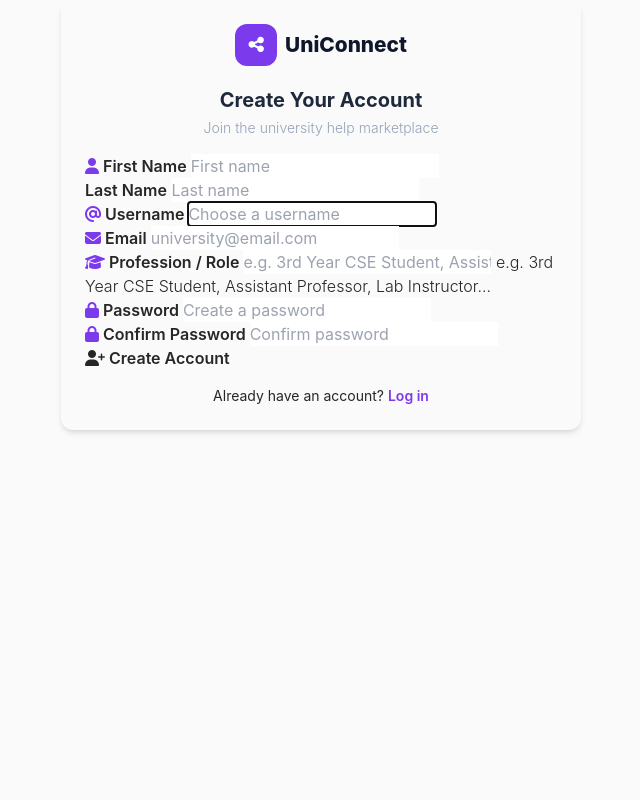
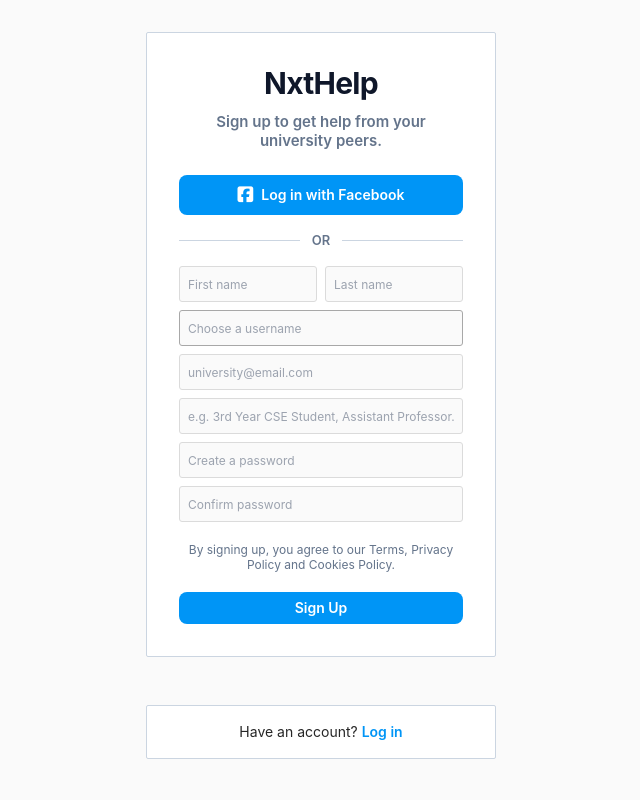
Before and after one commit to NXTSTILE/nxthelp, a Django app: page /register/ in a window 1280 px wide. Shown: the whole page, without its empty margins (319-959 px from the left). Run offline with Django 4.2, Linux system fonts and the light colour scheme; some libraries are stand-ins or nearby versions.

Commit message:
frontend modification

```diff
--- a/accounts/templates/accounts/register.html
+++ b/accounts/templates/accounts/register.html
@@ -2,111 +2,111 @@
 {% block title %}Register{% endblock %}
 
 {% block content %}
-<div class="auth-page">
-    <div class="auth-card scale-in rounded-xl p-6 shadow-md" style="max-width:520px;margin:0 auto;">
-        <div class="auth-header text-center mb-4">
-            <a href="{% url 'landing' %}" class="nav-brand"
-                style="justify-content:center; margin-bottom:1.25rem; display:flex; align-items:center; gap:.5rem; text-decoration:none;">
-                <span class="brand-icon"
-                    style="width:42px;height:42px;border-radius:12px;display:inline-flex;align-items:center;justify-content:center;background:#7c3aed;color:#fff;font-size:1.1rem;">
-                    <i class="fas fa-share-nodes"></i>
-                </span>
-                <span class="brand-text" style="font-size:1.3rem;font-weight:800;color:#0f172a;">UniConnect</span>
-            </a>
-            <h1 class="text-xl font-bold text-slate-800 mb-1">Create Your Account</h1>
-            <p class="text-slate-400 font-light text-sm">Join the university help marketplace</p>
+<div class="feed-container flex items-center justify-center min-h-[80vh] py-8">
+    <div class="w-full max-w-[350px] bg-white border border-slate-300 p-8 flex flex-col items-center mx-4 md:mx-0 rounded-sm">
+        <h1 class="text-3xl font-bold mb-3 tracking-tight text-slate-900" style="font-family: -apple-system, BlinkMacSystemFont, 'Segoe UI', Roboto, Helvetica, Arial, sans-serif;">NxtHelp</h1>
+
+        <p class="text-[15px] font-semibold text-slate-500 text-center mb-6 leading-tight">
+            Sign up to get help from your university peers.
+        </p>
+
+        <a href="#" class="w-full bg-[#0095f6] hover:bg-[#1877f2] text-white font-semibold rounded-lg py-1.5 text-sm transition-colors mb-4 flex items-center justify-center gap-2">
+            <i class="fab fa-facebook-square text-lg"></i> Log in with Facebook
+        </a>
+
+        <div class="flex items-center gap-3 w-full mb-4">
+            <div class="h-px bg-slate-300 flex-1"></div>
+            <div class="text-[13px] font-semibold text-slate-500 uppercase">OR</div>
+            <div class="h-px bg-slate-300 flex-1"></div>
         </div>
 
-        <form method="POST" action="{% url 'register' %}" novalidate>
+        <form method="POST" action="{% url 'register' %}" novalidate class="w-full flex flex-col gap-2">
             {% csrf_token %}
 
-            <div class="name-fields-grid">
-                <div class="form-group">
-                    <label class="form-label font-semibold" for="id_first_name">
-                        <i class="fas fa-user me-1" style="color:#7c3aed"></i>First Name
-                    </label>
+            <div class="flex gap-2">
+                <div class="flex-1">
                     {{ form.first_name }}
-                    {% for error in form.first_name.errors %}
-                    <span class="form-error">{{ error }}</span>
-                    {% endfor %}
                 </div>
-                <div class="form-group">
-                    <label class="form-label font-semibold" for="id_last_name">Last Name</label>
+                <div class="flex-1">
                     {{ form.last_name }}
-                    {% for error in form.last_name.errors %}
-                    <span class="form-error">{{ error }}</span>
-                    {% endfor %}
                 </div>
             </div>
 
-            <div class="form-group">
-                <label class="form-label font-semibold" for="id_username">
-                    <i class="fas fa-at me-1" style="color:#7c3aed"></i>Username
-                </label>
+            {% if form.first_name.errors or form.last_name.errors %}
+            <div class="text-rose-500 text-xs px-1">Name is required/invalid.</div>
+            {% endif %}
+
+            <div>
                 {{ form.username }}
                 {% for error in form.username.errors %}
-                <span class="form-error">{{ error }}</span>
+                <div class="text-rose-500 text-xs px-1 mt-0.5">{{ error }}</div>
                 {% endfor %}
             </div>
 
-            <div class="form-group">
-                <label class="form-label font-semibold" for="id_email">
-                    <i class="fas fa-envelope me-1" style="color:#7c3aed"></i>Email
-                </label>
+            <div>
                 {{ form.email }}
                 {% for error in form.email.errors %}
-                <span class="form-error">{{ error }}</span>
+                <div class="text-rose-500 text-xs px-1 mt-0.5">{{ error }}</div>
                 {% endfor %}
             </div>
 
-            <div class="form-group">
-                <label class="form-label font-semibold" for="id_profession">
-                    <i class="fas fa-graduation-cap me-1" style="color:#7c3aed"></i>Profession / Role
-                </label>
+            <div>
                 {{ form.profession }}
-                <span class="form-help font-light">e.g. 3rd Year CSE Student, Assistant Professor, Lab
-                    Instructor...</span>
                 {% for error in form.profession.errors %}
-                <span class="form-error">{{ error }}</span>
+                <div class="text-rose-500 text-xs px-1 mt-0.5">{{ error }}</div>
                 {% endfor %}
             </div>
 
-            <div class="form-group">
-                <label class="form-label font-semibold" for="id_password1">
-                    <i class="fas fa-lock me-1" style="color:#7c3aed"></i>Password
-                </label>
+            <div>
                 {{ form.password1 }}
                 {% for error in form.password1.errors %}
-                <span class="form-error">{{ error }}</span>
+                <div class="text-rose-500 text-xs px-1 mt-0.5">{{ error }}</div>
                 {% endfor %}
             </div>
 
-            <div class="form-group">
-                <label class="form-label font-semibold" for="id_password2">
-                    <i class="fas fa-lock me-1" style="color:#7c3aed"></i>Confirm Password
-                </label>
+            <div>
                 {{ form.password2 }}
                 {% for error in form.password2.errors %}
-                <span class="form-error">{{ error }}</span>
+                <div class="text-rose-500 text-xs px-1 mt-0.5">{{ error }}</div>
                 {% endfor %}
             </div>
 
             {% if form.non_field_errors %}
-            <div class="p-3 rounded-lg mb-3" style="background:#fef2f2;border:1px solid #fecaca;">
+            <div class="text-rose-500 text-xs text-center my-1">
                 {% for error in form.non_field_errors %}
-                <p class="form-error" style="margin:0;"><i class="fas fa-exclamation-circle me-1"></i>{{ error }}</p>
+                <div>{{ error }}</div>
                 {% endfor %}
             </div>
             {% endif %}
 
-            <button type="submit" class="btn btn-primary btn-block btn-lg font-semibold">
-                <i class="fas fa-user-plus"></i> Create Account
+            <p class="text-xs text-slate-500 text-center my-3 leading-tight px-2">
+                By signing up, you agree to our Terms, Privacy Policy and Cookies Policy.
+            </p>
+
+            <button type="submit" class="w-full bg-[#0095f6] hover:bg-[#1877f2] text-white font-semibold rounded-lg py-1.5 text-sm transition-colors">
+                Sign Up
             </button>
         </form>
-
-        <div class="auth-footer text-center mt-4 text-sm">
-            Already have an account? <a href="{% url 'login' %}" class="font-semibold" style="color:#7c3aed;">Log in</a>
-        </div>
     </div>
 </div>
+
+<div class="w-full max-w-[350px] bg-white border border-slate-300 p-4 text-center text-sm mx-auto mt-4 rounded-sm mb-8">
+    Have an account? <a href="{% url 'login' %}" class="text-[#0095f6] font-semibold">Log in</a>
+</div>
+
+<style>
+    /* Styling Django forms to look like Instagram inputs */
+    input[type="text"], input[type="password"], input[type="email"] {
+        width: 100%;
+        background-color: #fafafa;
+        border: 1px solid #dbdbdb;
+        border-radius: 3px;
+        padding: 9px 8px 7px;
+        font-size: 12px;
+        outline: none;
+    }
+    input[type="text"]:focus, input[type="password"]:focus, input[type="email"]:focus {
+        border-color: #a8a8a8;
+    }
+</style>
 {% endblock %}
--- /dev/null
+++ b/runtime.txt
@@ -0,0 +1 @@
+python-3.11.9
--- a/static/css/ig-classic.css
+++ b/static/css/ig-classic.css
@@ -290,7 +290,7 @@ body {
     display: flex;
     align-items: center;
     gap: 12px;
-    width: 268px;
+    width: 100%;
 }
 
 .ig-search-input {
```
Also changed, not shown: accounts/templates/accounts/login.html (+32 -48 lines), accounts/templates/accounts/profile.html (+75 -105 lines), accounts/templates/accounts/verify_otp.html (+28 -33 lines), chat/templates/chat/chat.html (+45 -37 lines), 1 other file.
